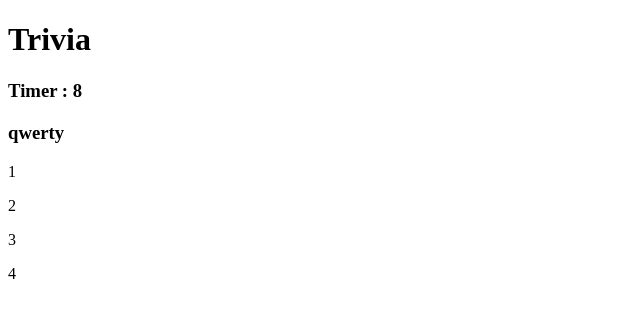
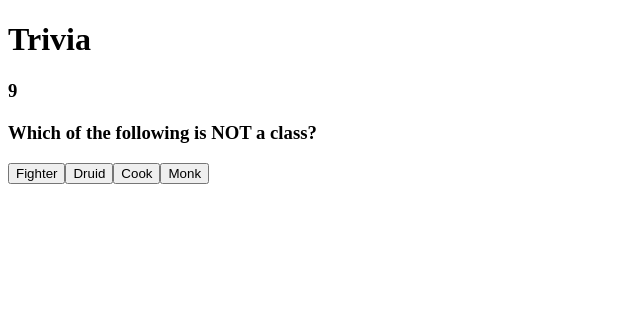
Before and after one commit to Barboozaa/Trivia-Game, a plain HTML site: page index.html in a window 1280 px wide. Both pictures are taken after a click on the button "Start". Shown: the whole page, without its empty margins (0-640 px from the left). Drawn offline with nearby package versions, Linux system fonts and the light colour scheme.

Commit message:
If you wouldve told me that JavaScript would have this kind of effect on my mental health, I wouldve just saved the the money for this class and fucking killed myself

```diff
--- a/assets/js/app.js
+++ b/assets/js/app.js
@@ -1,107 +1,156 @@
-$(document).ready(function() {
-    console.log("Hola Binches");
-// Game will need to be written in a way that it can be played again without refreshing the page***
+$(document).ready(function () {
 
-// Global Vars :
-var startButtonPressed = false;
-console.log("SBP: " + startButtonPressed);
+    $(".startButton").on("click", function () {
+        game.startGame();
+    });
 
-var questions = {
-    "q1": "qwerty",
-    "q2": "qwerty",
-    "q3": "qwerty",
-    "q4": "qwerty",
-    "q5": "qwerty"};
+    $(document).on("click", ".buttons", function () {
+        game.guessChecker();
+        console.log($(this).text());
+    });
 
-var answers = {
-    "q1":["1", "2", "3", "4"],
-    "q2":["1", "2", "3", "4"],
-    "q3":["1", "2", "3", "4"],
-    "q4":["1", "2", "3", "4"],
-    "q5":["1", "2", "3", "4"]
-};
+    var game = {
 
-var correctAnswers = {
-    "q1":"1",
-    "q2":"1",
-    "q3":"1",
-    "q4":"1",
-    "q5":"1"
-};
+        questions: {
+            q1: "Which of the following is NOT a class?",
+            q2: "Which school of magic is used to tell fortunes?",
+            q3: "What is the most common enemy for low-leveled characters to fight?",
+            q4: "Which of these races is known for their short but stocky builds, a penchant for blacksmithing, and great big beards?",
+            q5: "Which of the following is an actual technique a Monk might use?"
+        },
 
-var timerRunning = false;
+        answers: {
+            q1: ["Fighter", "Druid", "Cook", "Monk"],
+            q2: ["Divination", "Necromancy", "Conjuration", "Lying"],
+            q3: ["Dragons", "A Literal Army", "Goblins", "Old People"],
+            q4: ["Elves", "Halflings", "Dwarves", "Orcs"],
+            q5: ["Punchy Style", "Really Hard Kick", "Stunning Fist", "Super Fist of the Nose Hair"]
+        },
 
-var timerInterval;
+        correctAnswers: {
+            q1: "Cook",
+            q2: "Divination",
+            q3: "Goblins",
+            q4: "Dwarves",
+            q5: "Stunning Fist"
+        },
 
-var timer = {
+        currentQuestion: 0,
 
-    time: 10,
+        correct: 0,
 
-    count: function() {
-        $(".timer").text("Timer : " + timer.time);
-        if (timer.time != 0) {
-            timer.time--;
-        } else {
-            timer.stop();
-            $(".timer").text("Time's Up!")
+        incorrect: 0,
+
+        unanswered: 0,
+
+        timerRunning: false,
+
+        timerInterval: "",
+
+        timeOut: false,
+
+        startGame: function () {
+            game.currentQuestion = 0;
+
+            clearInterval(game.timerInterval);
+
+            $(".contentWrapper").show();
+
+            $(".rightWrong").empty();
+            $(".question").empty();
+            $("#choices").empty();
+            $(".results").empty();
+
+            $(".timer").text(game.timer);
+
+            $(".startButton").hide();
+
+            game.nextQuestion();
+        },
+
+        nextQuestion: function () {
+
+            game.timer = 10;
+
+            $(".timer").text(game.timer);
+
+            if (!game.timerOn) {
+                game.timerInterval = setInterval(game.timerRunning, 1000);
+            }
+
+            var questionText = Object.values(game.questions)[game.currentQuestion];
+            $(".question").text(questionText);
+
+            var questionChoices = Object.values(game.answers)[game.currentQuestion];
+
+            $.each(questionChoices, function (index, key) {
+                $("#choices").append($("<button class='buttons'>" + key + "</button>"));
+            })
+        },
+
+        timerRunning: function () {
+            if (game.timer > -1 && game.currentQuestion < Object.keys(game.questions).length) {
+                $(".timer").text(game.timer);
+                game.timer--;
+            } else if (game.timer === -1) {
+                game.unanswered++;
+                game.result = false;
+                clearInterval(game.timerInterval);
+                $(".timer").empty();
+                $(".question").empty();
+                $("#choices").empty();
+                resultTimeout = setTimeout(game.guessResult, 5000);
+                $(".rightWrong").text("Out of time! The answer was " + Object.values(game.correctAnswers)[game.currentQuestion]);
+            }
+            else if (game.currentQuestion === Object.keys(game.questions).length) {
+
+                $(".results").html(
+                    "<h3>Check out your loot</h3>" +
+                    "<p>Correct: " + game.correct + "</p>" +
+                    "<p>Incorrect: " + game.incorrect + "</p>" +
+                    "<p>Unaswered: " + game.unanswered + "</p>"
+                );
+                $(".question").empty();
+                $(".timer").empty();
+                $(".startButton").show();
+            }
+        },
+
+        guessChecker: function () {
+
+            var resultTimeout;
+
+            var currentAnswer = Object.values(game.correctAnswers)[game.currentQuestion];
+
+            var input = $(this).text();
+
+            if (input === currentAnswer) {
+                game.correct++;
+                clearInterval(game.timerInterval);
+                $(".timer").empty();
+                $(".question").empty();
+                $("#choices").empty();
+                resultTimeout = setTimeout(game.guessResult, 5000);
+                $(".rightWrong").html("Correct!");
+            } else {
+                game.incorrect++;
+                clearInterval(game.timerInterval);
+                $(".timer").empty();
+                $(".question").empty();
+                $("#choices").empty();
+                resultTimeout = setTimeout(game.guessResult, 5000);
+                $(".rightWrong").html("Wrong! The answer was " + currentAnswer);
+            }
+        },
+
+        guessResult: function () {
+
+            game.currentQuestion++;
+
+            $("#choices").empty();
+            $(".rightWrong").empty();
+
+            game.nextQuestion();
         }
-      },
-
-    start: function() {
-        if (!timerRunning) {
-            timerRunning = true;
-            timerInterval = setInterval(timer.count, 1000);
-            timer.count();
-        };
-    },
-
-    stop: function() {
-        clearInterval(timerInterval);
-        timerRunning = false;
-        time = 30;
     }
-};
-
-// Display start button
-    // when hit, show question, answers, and timer (30 seconds)
-$(".startButton").on("click", function() {
-    // Hides start button
-    startButtonPressed = true;
-    $(".startButton").hide();
-    console.log("SBP: " + startButtonPressed);
-
-    // Call gameSet function
-    gameSet();
 });
-
-function gameSet() {
-    timer.start();
-    $(".question").text(questions.q1)
-    answers.q1.forEach(function(x) {
-        var choice = $("<p>");
-        choice.text(x);
-        $("#choices").append(choice);
-    })
-};
-
-// Display question, answer choices, and timer
-    // Timer Ticks at 1 second intervals, put reset so interval won't compound
-    // if it hits 0, stop at 0, say "Time's Up", display correct answer
-    // if wrong, say "Wrong" and show right answer
-    // if right, say "Correct"
-    // Right, wrong, or timeout, pause the clock and wait 5~ seconds. Then move to next question (WITHOUT user input)
-
-// Game Ends
-    // Display number of correct and incorrect answers
-    // Display timeouts (if there are none, don't. Idk how this will work out, but good luck)
-    // ***Play again button that DOES NOT refresh the page, just starts the came over***
-
-
-    //document.ready is needed for it to work in the head tag
-// document.getElementById("choice1").innerHTML = "js test";
-
-// $(".question").text("jQ test");
-
-// console.log("js console test");
-
-}); // ends the document ready
--- a/index.html
+++ b/index.html
@@ -15,18 +15,24 @@
         <h1 class="title">Trivia</h1>
     </header>
 
-    <div class="content-wrapper">
+
+    <button class="startButton">Start</button>
+
+
+    <div class="contentWrapper">
 
         <div>
             <!-- Timer -->
             <h3 class="timer"></h3>
-            <button class="startButton">Start</button>
+
         </div>
 
         <div>
             <!-- (Hidden) Right or Wrong gif and "The Correct Answer is" -->
             <h2 class="rightWrong"></h2>
         </div>
+
+        <div class="results"></div>
 
         <div>
             <!-- Question -->
@@ -35,10 +41,6 @@
 
         <div id="choices">
             <!-- Answer choices -->
-            <p id="choice1"></p>
-            <p id="choice2"></p>
-            <p id="choice3"></p>
-            <p id="choice4"></p>
         </div>
 
 
```
